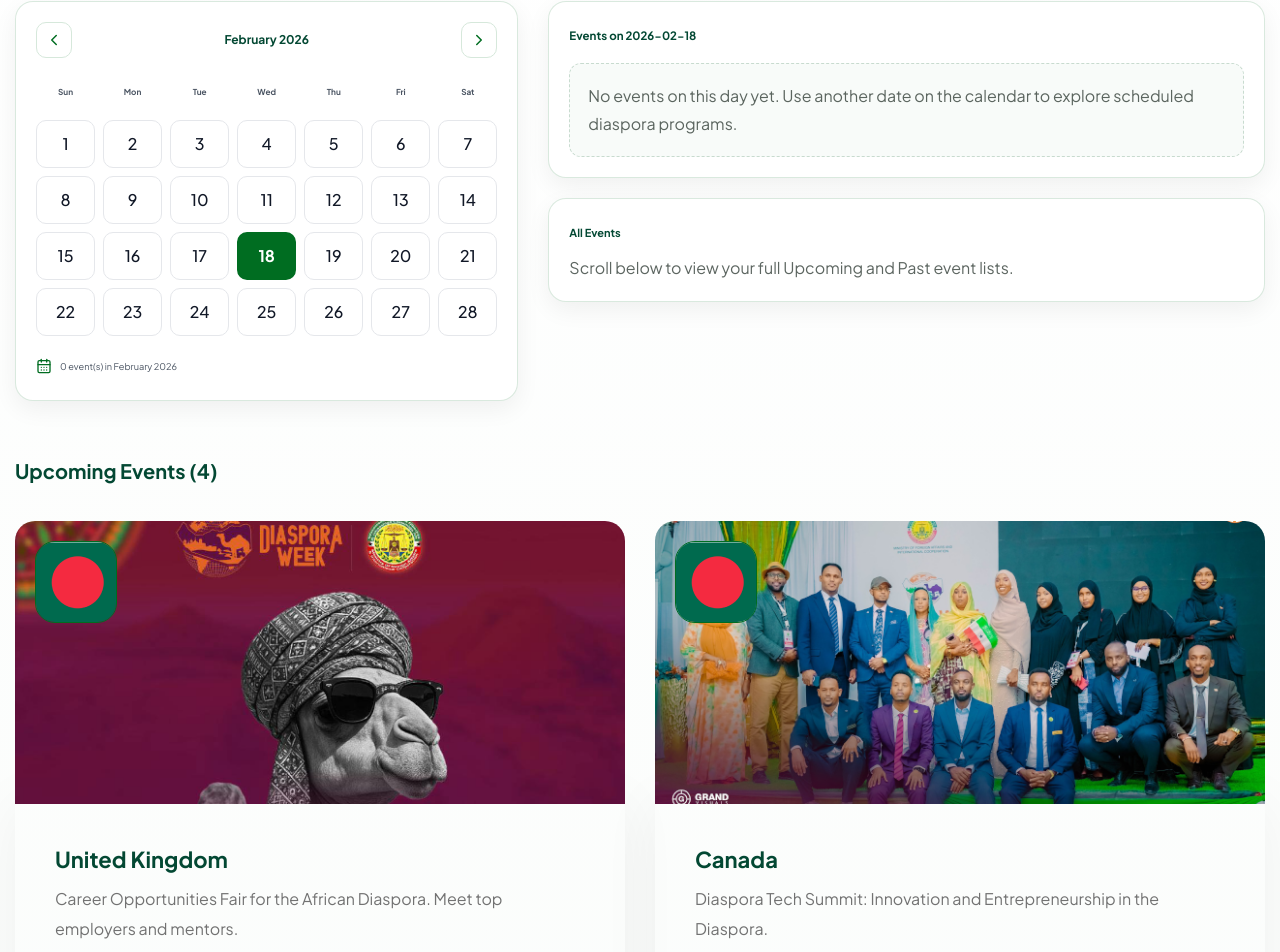
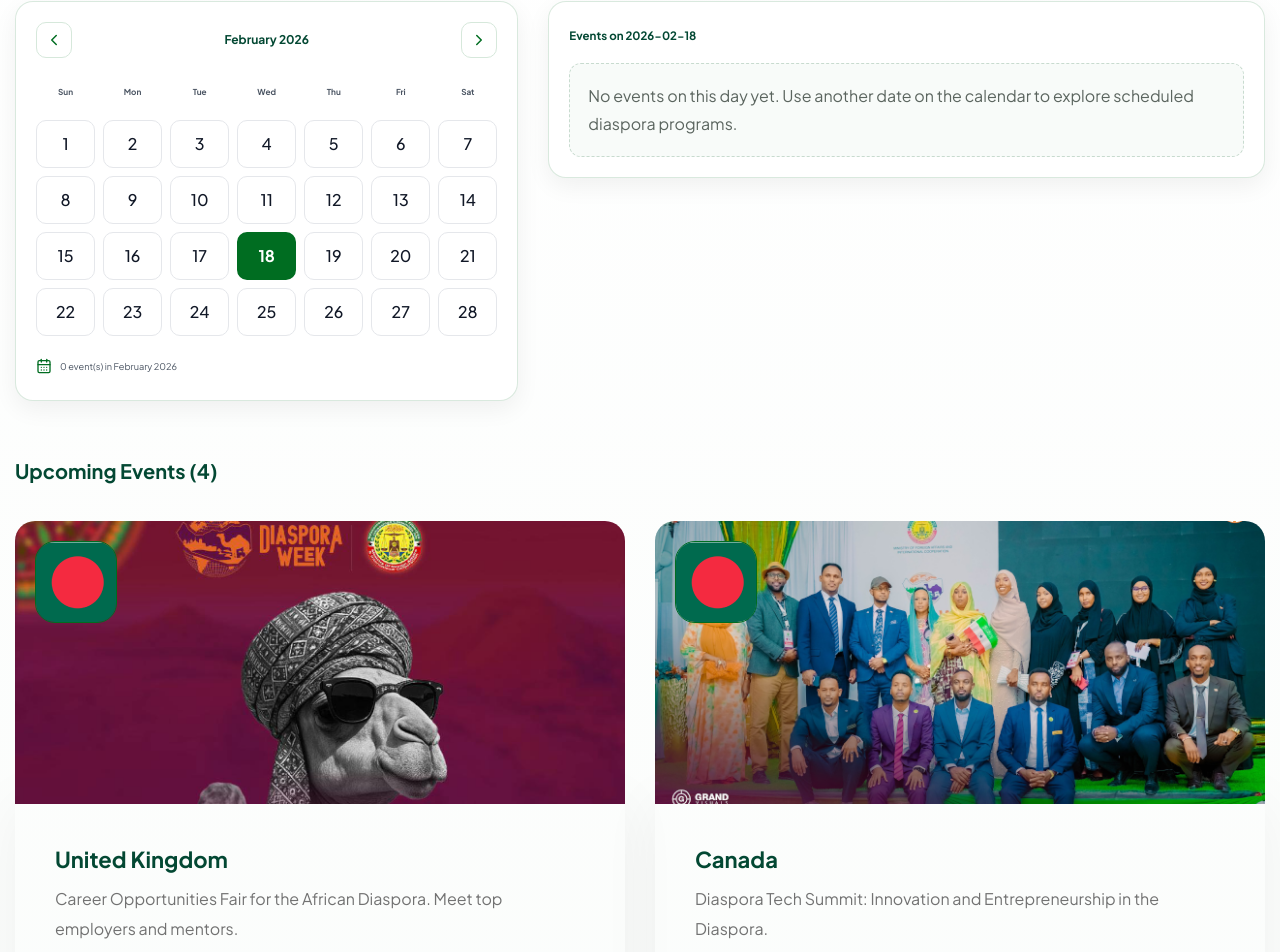
Before and after one commit to janogale/sldiaspora, a Next.js app: page /events in a window 1280 px wide. Shown: the part 834-1786 px from the top of the page. Built offline with nearby package versions, Linux system fonts and the light colour scheme.

Commit message:
adding event calendar

```diff
--- a/app/events/page.tsx
+++ b/app/events/page.tsx
@@ -465,25 +465,6 @@ function Page() {
                   )}
                 </div>
               </div>
-
-              <div
-                className="wow fadeInRight animated"
-                data-wow-delay=".3s"
-                style={{
-                  background: "#fff",
-                  borderRadius: "18px",
-                  border: "1px solid rgba(0, 109, 33, 0.15)",
-                  boxShadow: "0 8px 24px rgba(0, 0, 0, 0.06)",
-                  padding: "20px",
-                }}
-              >
-                <h4 style={{ marginBottom: "8px", fontSize: "1.1rem", fontWeight: 700 }}>
-                  All Events
-                </h4>
-                <p style={{ margin: 0, color: "#5d6661" }}>
-                  Scroll below to view your full Upcoming and Past event lists.
-                </p>
-              </div>
             </div>
           </div>
 
```
